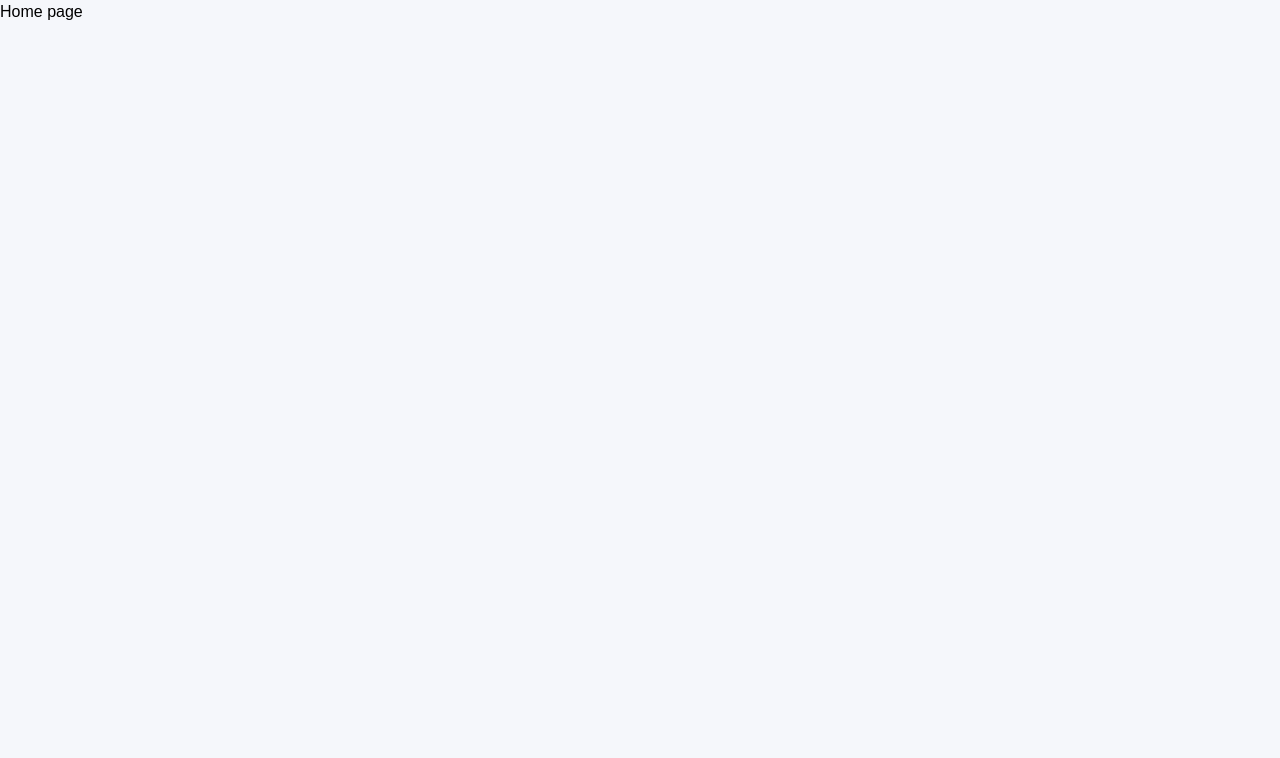
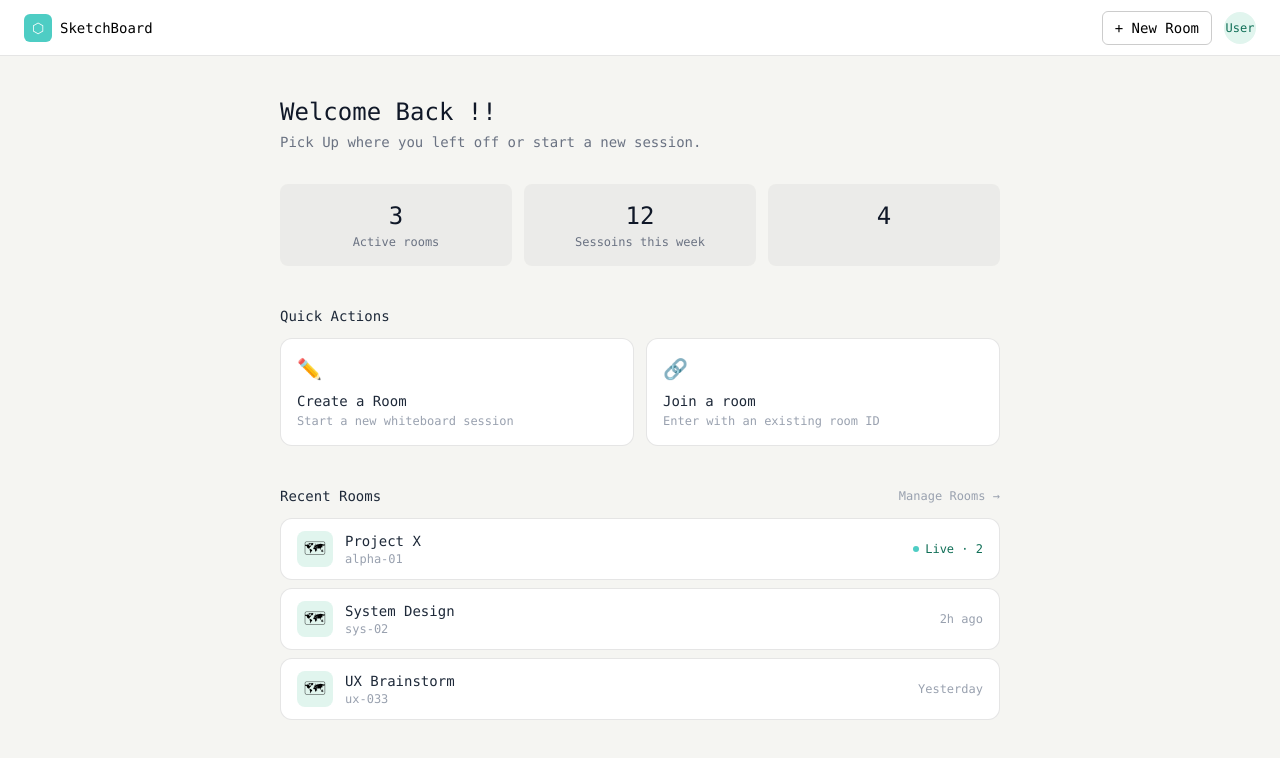
Before and after one commit to jaisondavid-m/collaborative-whiteBoard, a React (Vite) app in the folder client/: page /home in a window 1280 px wide. Shown: the top 758 px of the page. Built offline with nearby package versions, Linux system fonts and the light colour scheme; sample sign-in values are in the browser's storage.

Commit message:
update home page

```diff
--- a/client/src/Pages/Home.jsx
+++ b/client/src/Pages/Home.jsx
@@ -1,9 +1,109 @@
 import React from "react"
+import { useNavigate } from "react-router-dom"
 
 function Home() {
+
+    const navigate = useNavigate()
+
+    const recentRooms = [
+        { id: "alpha-01", name: "Project X", users: 2, live: true },
+        { id: "sys-02", name: "System Design", users: 1, live: false, ago: "2h ago" },
+        { id: "ux-033", name: "UX Brainstorm", users: 0, live: false, ago: "Yesterday" }
+    ]
+
     return (
-        <div>
-            Home page
+        <div className="min-h-screen bg-[#f5f5f2] font-mono">
+            <header className="h-14 bg-white border-b border-black/10 flex items-center justify-between px-6 shrink-0">
+                <div className="flex items-center gap-2 text-sm font-medium">
+                    <span className="w-7 h-7 bg-[#4ecdc4] rounded-md flex items-center justify-center text-white text-sm">⬡</span>
+                    SketchBoard
+                </div>
+                <div className="flex items-center gap-3">
+                    <button
+                        onClick={() => navigate("/room")}
+                        className="flex items-center gap-1.5 text-sm border border-black/20 px-3 py-1.5 rounded-md hover:bg-black/5 transition-colors"
+                    >
+                        + New Room
+                    </button>
+                    <div className="w-8 h-8 rounded-full bg-[#e1f5ee] text-[#0f6e56] flex items-center justify-center text-xs font-medium  select-none">
+                        User
+                    </div>
+                </div>
+            </header>
+            <main className="max-w-3xl mx-auto px-6 py-10">
+                <h1 className="text-2xl font-medium text-gray-900 mb-1">Welcome Back !!</h1>
+                <p className="text-sm text-gray-500 mb-8">Pick Up where you left off or start a new session.</p>
+                <div className="grid grid-cols-3 gap-3 mb-10">
+                    {[
+                        { label: "Active rooms", value: recentRooms.length },
+                        { label: "Sessoins this week", value: 12 },
+                        { lable: "Collaborators", value: 4 },
+                    ].map(s => (
+                        <div key={s.label} className="bg-black/[0.04] rounded-lg p-4 text-center">
+                            <p className="text-2xl font-medium text-gray-900">{s.value}</p>
+                            <p className="text-xs text-gray-500 mt-0.5">{s.label}</p>
+                        </div>
+                    ))}
+                </div>
+                <div className="flex items-center justify-between mb-3">
+                    <h2 className="text-sm font-medium text-gray-800">Quick Actions</h2>
+                </div>
+                <div className="grid grid-cols-2 gap-3 mb-10">
+                    <button
+                        onClick={() => navigate("/room")}
+                        className="bg-white border border-black/10 rounded-xl p-4 text-left hover:border-[#4ecdc4] transition-colors group"
+                    >
+                        <span className="text-xl block mb-2">✏️</span>
+                        <p className="text-sm font-medium text-gray-800">Create a Room</p>
+                        <p className="text-xs text-gray-400 mt-0.5">Start a new whiteboard session</p>
+                    </button>
+                    <button
+                        onClick={() => navigate("/room")}
+                        className="bg-white border border-black/10 rounded-xl p-4 text-left hover:border-[#4ecdc4] transition-colors"
+                    >
+                        <span className="text-xl block mb-2">🔗</span>
+                        <p className="text-sm font-medium text-gray-800">Join a room</p>
+                        <p className="text-xs text-gray-400 mt-0.5">Enter with an existing room ID</p>
+                    </button>
+                </div>
+                <div className="flex items-center justify-between mb-3">
+                    <h2 className="text-sm font-medium text-gray-800">Recent Rooms</h2>
+                    <button
+                        onClick={() => navigate("/room")}
+                        className="text-xs text-gray-400 hover:text-gray-600 transition-colors"
+                    >
+                        Manage Rooms →
+                    </button>
+                </div>
+                <div className="flex flex-col gap-2">
+                    {recentRooms.map(room => (
+                        <button
+                            key={room.id}
+                            onClick={() => navigate(`/whiteboard/${room.id}`)}
+                            className="bg-white border border-black/10 rounded-xl px-4 py-3 flex items-center justify-between hover:border-[#4ecdc4] transition-colors text-left w-full"
+                        >
+                            <div className="flex items-center gap-3">
+                                <span className="w-9 h-9 rounded-lg bg-[#e1f5ee] flex items-center justify-center text-base">
+                                    🗺
+                                </span>
+                                <div>
+                                    <p className="text-sm font-medium text-gray-800">{room.name}</p>
+                                    <p className="text-xs text-gray-400">{room.id}</p>
+                                </div>
+                            </div>
+                            <div className="flex items-center gap-1.5 text-xs">
+                                {room.live
+                                    ? <>
+                                        <span className="w-1.5 h-1.5 rounded-full bg-[#4ecdc4] inline-block"/>
+                                        <span className="text-[#0f6e56]">Live · {room.users}</span>
+                                      </>
+                                    : <span className="text-gray-400">{room.ago}</span>
+                                }
+                            </div>
+                        </button>
+                    ))}
+                </div>
+            </main>
         </div>
     )
 }
```
Also changed, not shown: 1 other file (tests, documents, lock files or other folders).
